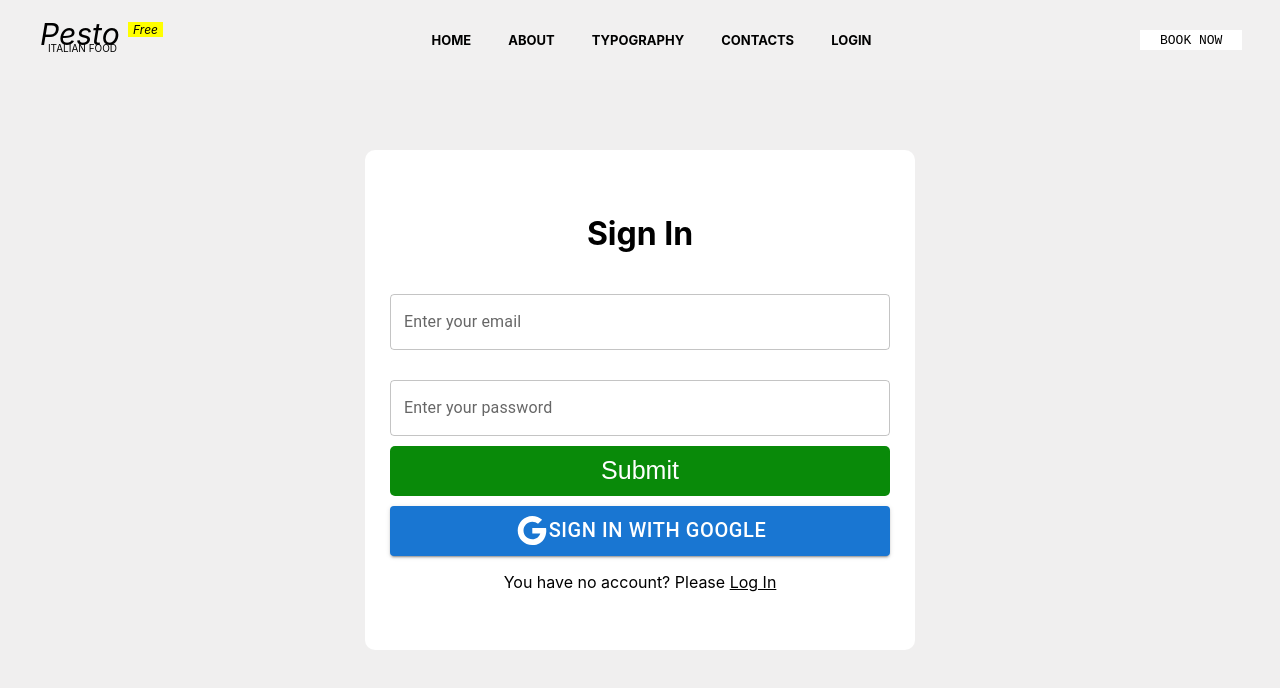
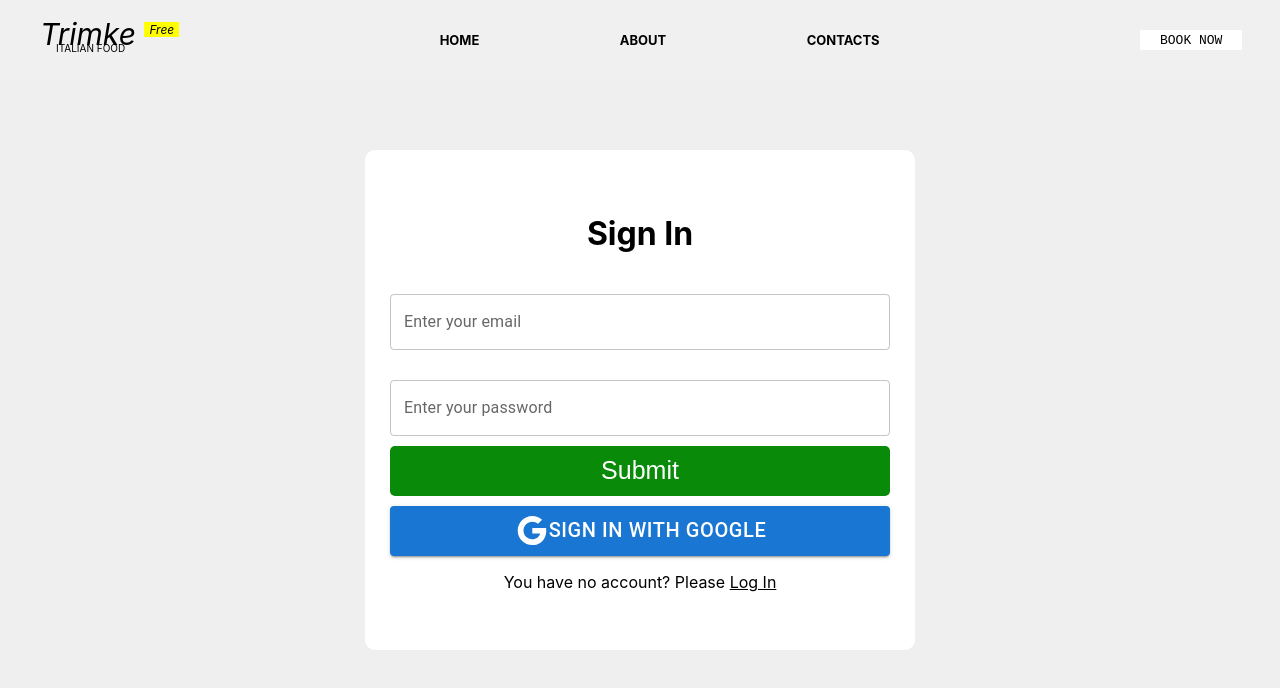
Before and after one commit to A-s-if/re-task, a React (Create React App) app: page /login in a window 1280 px wide. Shown: the top 688 px of the page. Built offline with nearby package versions, Linux system fonts and the light colour scheme.

Commit message:
Change-Navbar

```diff
--- a/src/Components/About.js
+++ b/src/Components/About.js
@@ -77,7 +77,6 @@ const About = () => {
 
                 <MiddleNav>
                 <Link to='/'>HOME</Link>
-                <Link to='/typography'>TYPOGRAPHY</Link>
                 <Link to='/contacts'>CONTACTS</Link>
                 <Link to='/login'>LOGIN</Link>
 
--- a/src/Components/Contact.js
+++ b/src/Components/Contact.js
@@ -67,7 +67,6 @@ const Contact = () => {
                 <MiddleNav>
                 <Link to='/'>HOME</Link>
                 <Link to='/about'>ABOUT</Link>
-                <Link to='/typography'>TYPOGRAPHY</Link>
                 <Link to='/login'>LOGIN</Link>
                 </MiddleNav>
 
--- a/src/Components/Home.js
+++ b/src/Components/Home.js
@@ -60,7 +60,6 @@ const Home = () => {
 
                 <MiddleNav>
                 <Link to='/about'>ABOUT</Link>
-                <Link to='/typography'>TYPOGRAPHY</Link>
                 <Link to='/contacts'>CONTACTS</Link>
                 <Link to='/login'>LOGIN</Link>
                 </MiddleNav>
--- a/src/Components/Login/Login.js
+++ b/src/Components/Login/Login.js
@@ -75,7 +75,7 @@ signInWithEmailAndPassword(auth, getData.email, setGetData.password)
     <div>
       <Navigation>
 
-<LeftNav><i>Pesto <sup style={{
+<LeftNav><i>Trimke <sup style={{
     backgroundColor:'yellow',
     color:'black',
     padding:'0px 5px'
@@ -86,9 +86,7 @@ signInWithEmailAndPassword(auth, getData.email, setGetData.password)
 <MiddleNav>
 <Link to='/'>HOME</Link>
 <Link to='/about'>ABOUT</Link>
-<Link to='/typography'>TYPOGRAPHY</Link>
 <Link to='/contacts'>CONTACTS</Link>
-<Link to='/login'>LOGIN</Link>
 </MiddleNav>
 
 <RightNav>
```
